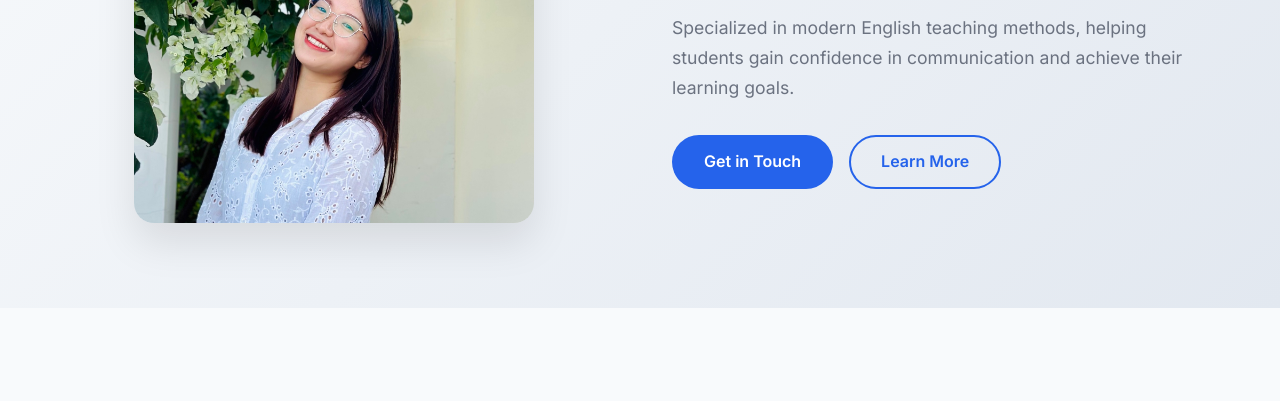
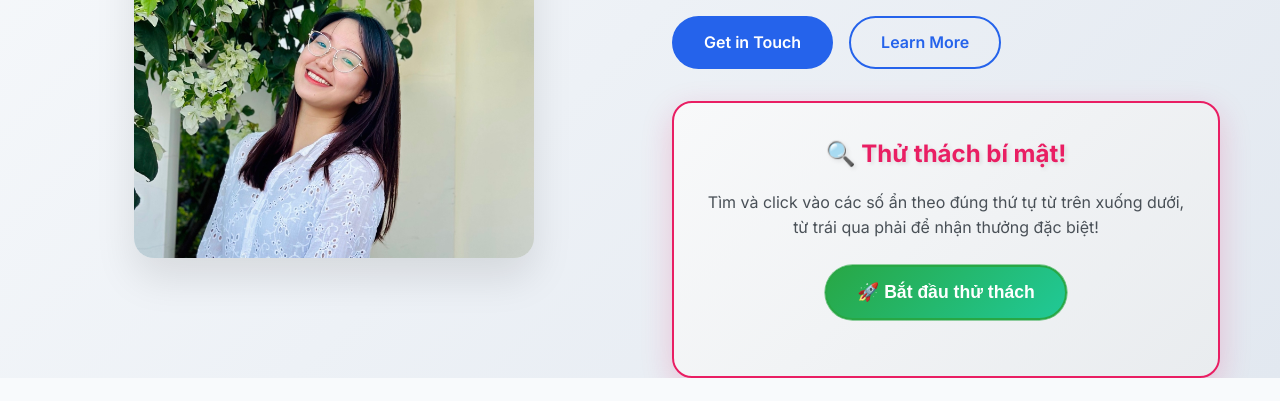
Before and after one commit to dangdinhchung/maidau, a plain HTML site: page index.html in a window 1280 px wide. Shown: the part 332-733 px from the top of the page. Drawn offline with Linux system fonts and the light colour scheme.

Commit message:
first commit

```diff
--- a/index.html
+++ b/index.html
@@ -52,7 +52,7 @@
                     </div>
 
                     <!-- Challenge Section -->
-                    <div class="challenge-section" id="challenge-section" style="display: none;">
+                    <div class="challenge-section" id="challenge-section">
                         <div class="challenge-container">
                             <h3 class="challenge-title">🔍 Thử thách bí mật!</h3>
                             <p class="challenge-description">
```
